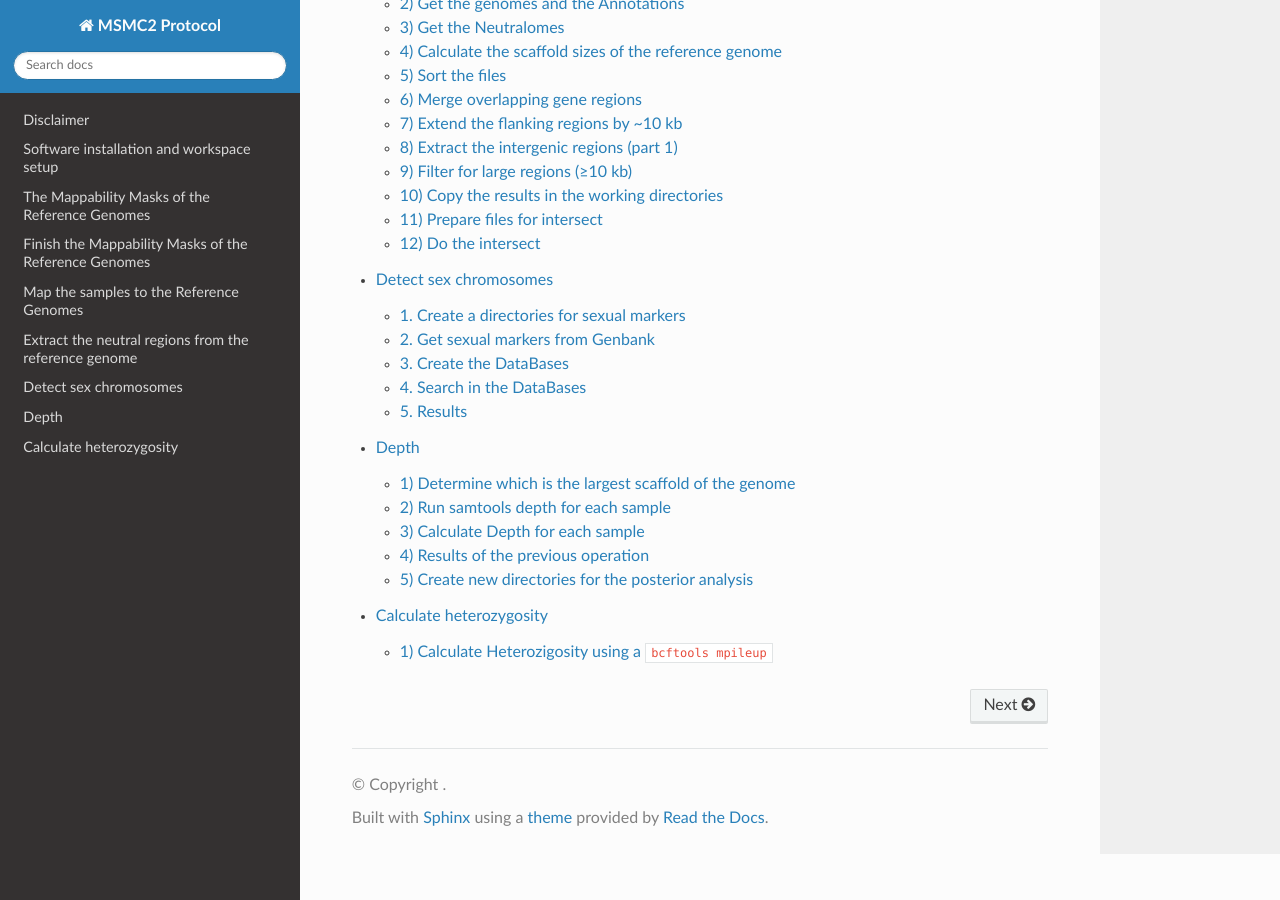
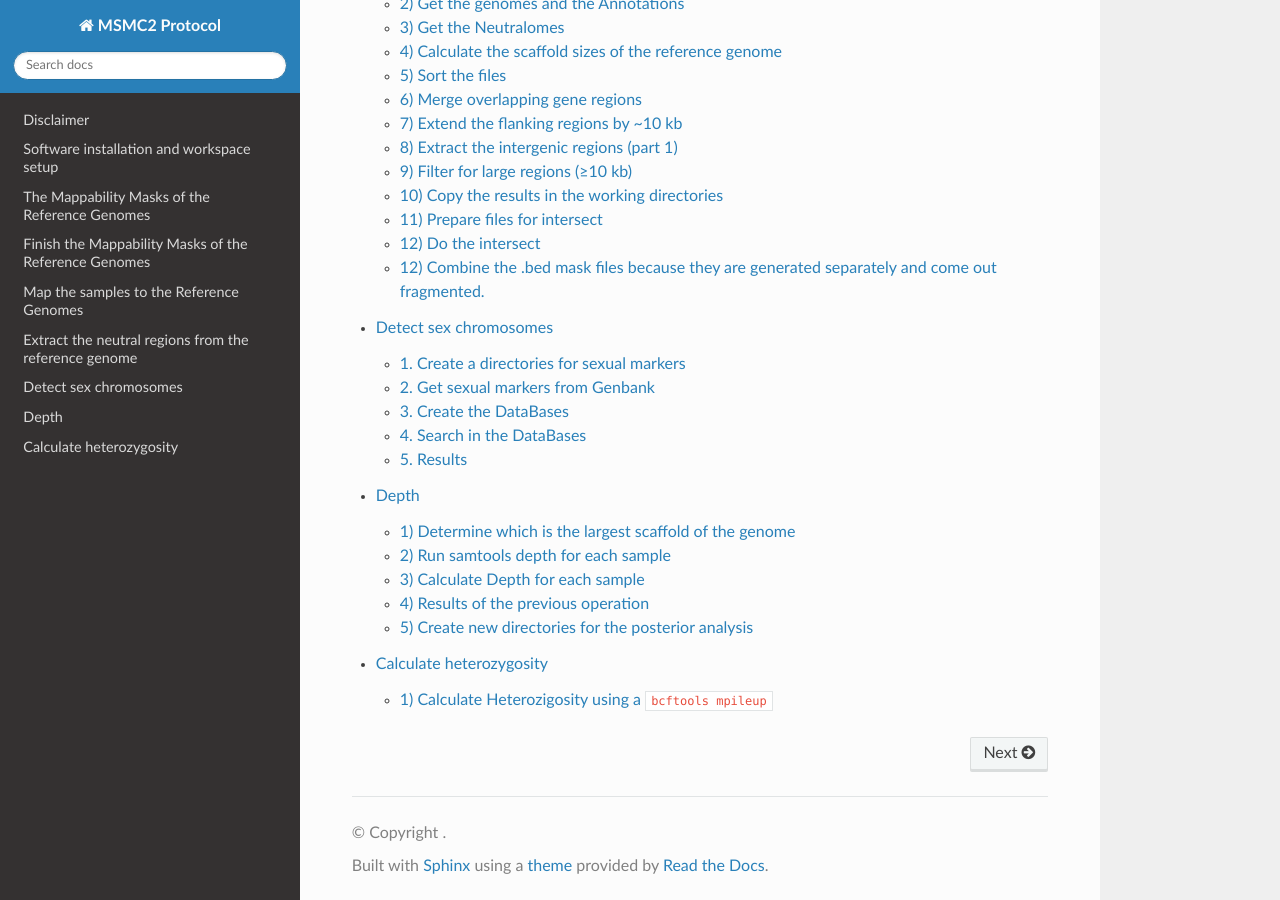
Before and after one commit to hoyosmanuel/MSMC2-Protocol, a Sphinx documentation site: the page built from docs/source/index.rst, in a window 1280 px wide and 900 px high, scrolled down 660 px. Built offline with Sphinx 7.4.7 and the Read the Docs theme 3.1.0, drawn with Linux system fonts in a browser that asks for light colours; some of the changed lines change nothing that is shown.

Commit message:
Update 05_Data_Processing_4.rst

```diff
--- a/docs/source/05_Data_Processing_4.rst
+++ b/docs/source/05_Data_Processing_4.rst
@@ -475,3 +475,28 @@
  	   -a $ROOT/rAeg_intergenic_min10kb.bed \
   	  -b $ROOT/map_mask/${scaffold}.mask.bed > masks1/${scaffold}.mask.bed
 	done
+
+
+12) Combine the .bed mask files because they are generated separately and come out fragmented.
+-----------------------------------------------------------------------------------------------
+
+cd /lustre/scratch/mhoyosro/project1/MSMC2/hLar
+cat masks1/*.bed > combined_neutral.bed
+
+cd /lustre/scratch/mhoyosro/project1/MSMC2/mMol
+cat masks1/*.bed > combined_neutral.bed
+
+cd /lustre/scratch/mhoyosro/project1/MSMC2/mMyo
+cat masks1/*.bed > combined_neutral.bed
+
+cd /lustre/scratch/mhoyosro/project1/MSMC2/pDis
+cat masks1/*.bed > combined_neutral.bed
+
+cd /lustre/scratch/mhoyosro/project1/MSMC2/pKuh
+cat masks1/*.bed > combined_neutral.bed
+
+cd /lustre/scratch/mhoyosro/project1/MSMC2/rFer
+cat masks1/*.bed > combined_neutral.bed
+
+cd /lustre/scratch/mhoyosro/project1/MSMC2/rAeg
+cat masks1/*.bed > combined_neutral.bed
```
